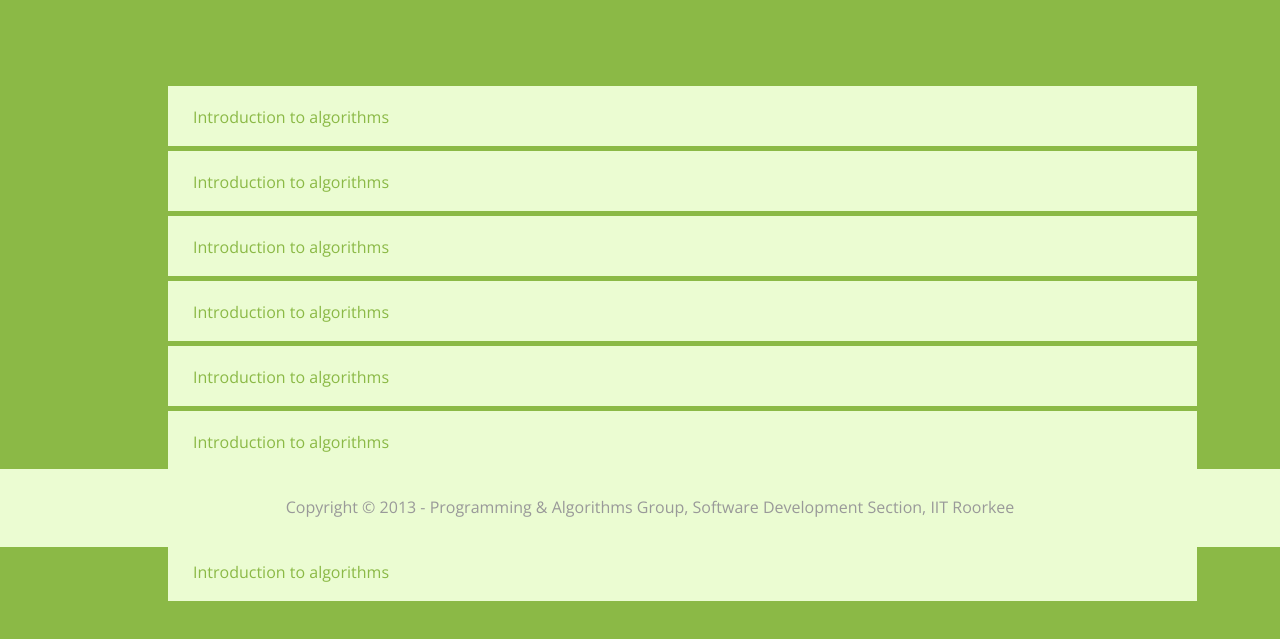
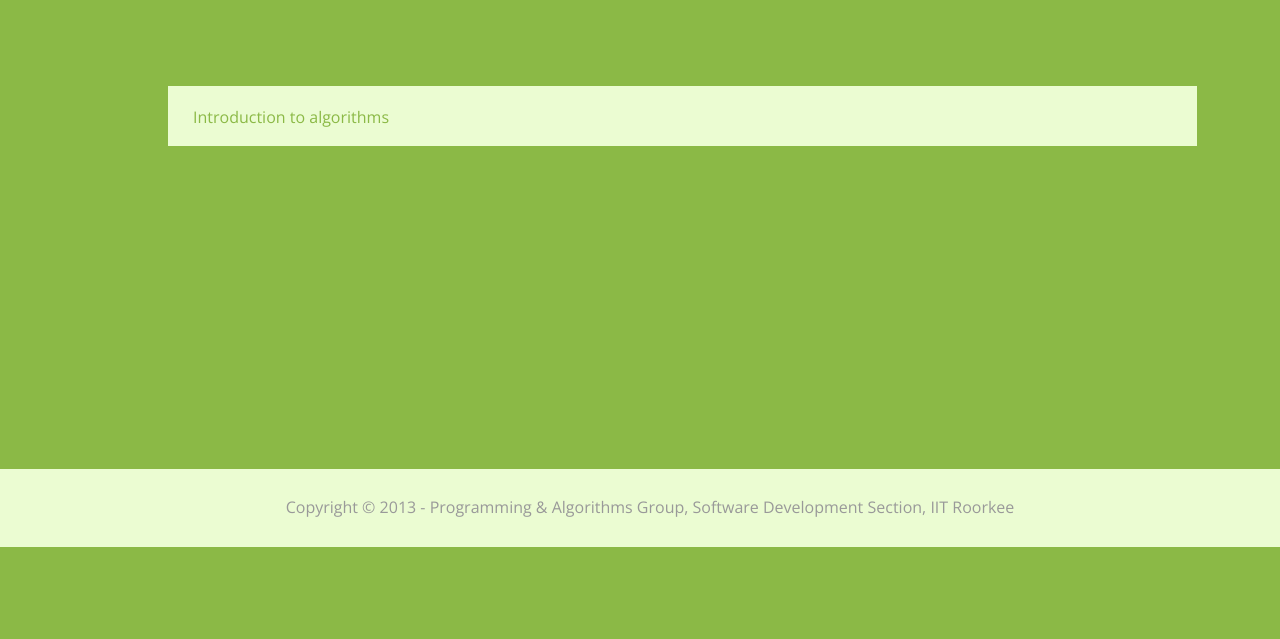
Before and after one commit to sdspag/presentations, a plain HTML site: page index.html in a window 1280 px wide. Shown: the part 253-892 px from the top of the page. After the commit the page ends 800 px from the top, so only its background shows below. Drawn offline with nearby package versions, Linux system fonts and the light colour scheme.

```diff
--- a/index.html
+++ b/index.html
@@ -37,13 +37,6 @@
       <div class="pure-g-r">
           <ul>
             <li><a href="19-09-2013/index.html" target="_blank">Introduction to algorithms</a></li>
-            <li><a href="19-09-2013/index.html" target="_blank">Introduction to algorithms</a></li>
-            <li><a href="19-09-2013/index.html" target="_blank">Introduction to algorithms</a></li>
-            <li><a href="19-09-2013/index.html" target="_blank">Introduction to algorithms</a></li>
-            <li><a href="19-09-2013/index.html" target="_blank">Introduction to algorithms</a></li>
-            <li><a href="19-09-2013/index.html" target="_blank">Introduction to algorithms</a></li>
-            <li><a href="19-09-2013/index.html" target="_blank">Introduction to algorithms</a></li>
-            <li><a href="19-09-2013/index.html" target="_blank">Introduction to algorithms</a></li>
           </ul>
       </div>
   </div>
```
